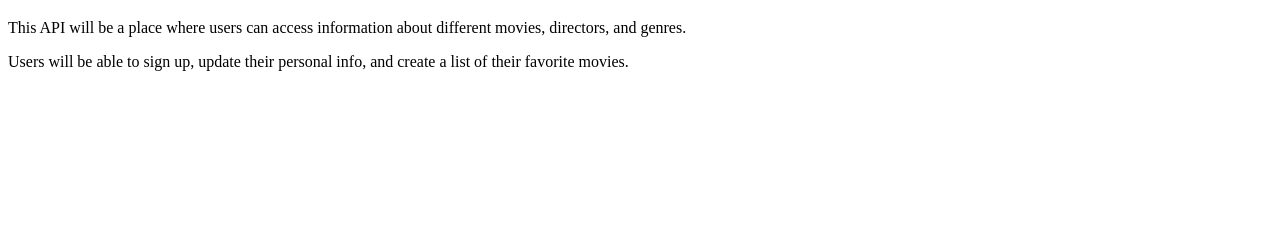
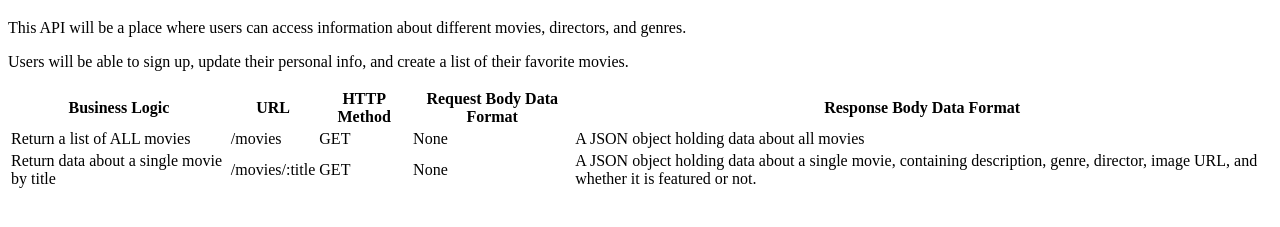
Before and after one commit to eegbert6/myFlix, a website: page public/documentation.html in a window 1280 px wide. Shown: the part 61-288 px from the top of the page. Drawn offline with Linux system fonts and the light colour scheme.

Commit message:
added documentation for returning movies requests

```diff
--- a/public/documentation.html
+++ b/public/documentation.html
@@ -1,5 +1,5 @@
 <!DOCTYPE html>
-<html>
+<html lang="en">
     <head>
         <meta charset="utf-8" />
         <meta name="viewport" content="width=device-width" />
@@ -10,6 +10,34 @@
         <h1>myFlix Documentation</h1>
         <p>This API will be a place where users can access information about different movies, directors, and genres.</p>
         <p>Users will be able to sign up, update their personal info, and create a list of their favorite movies.</p>
+
+        <table>
+            <thead>
+                <tr>
+                    <th>Business Logic</th>
+                    <th>URL</th>
+                    <th>HTTP Method</th>
+                    <th>Request Body Data Format</th>
+                    <th>Response Body Data Format</th>
+                </tr>
+            </thead>
+            <tbody>
+                <tr>
+                    <td>Return a list of ALL movies</td>
+                    <td>/movies</td>
+                    <td>GET</td>
+                    <td>None</td>
+                    <td>A JSON object holding data about all movies</td>
+                </tr>
+                <tr>
+                    <td>Return data about a single movie by title</td>
+                    <td>/movies/:title</td>
+                    <td>GET</td>
+                    <td>None</td>
+                    <td>A JSON object holding data about a single movie, containing description, genre, director, image URL, and whether it is featured or not.</td>
+                </tr>
+            </tbody>
+        </table>
     </body>
 
 </html>
```
